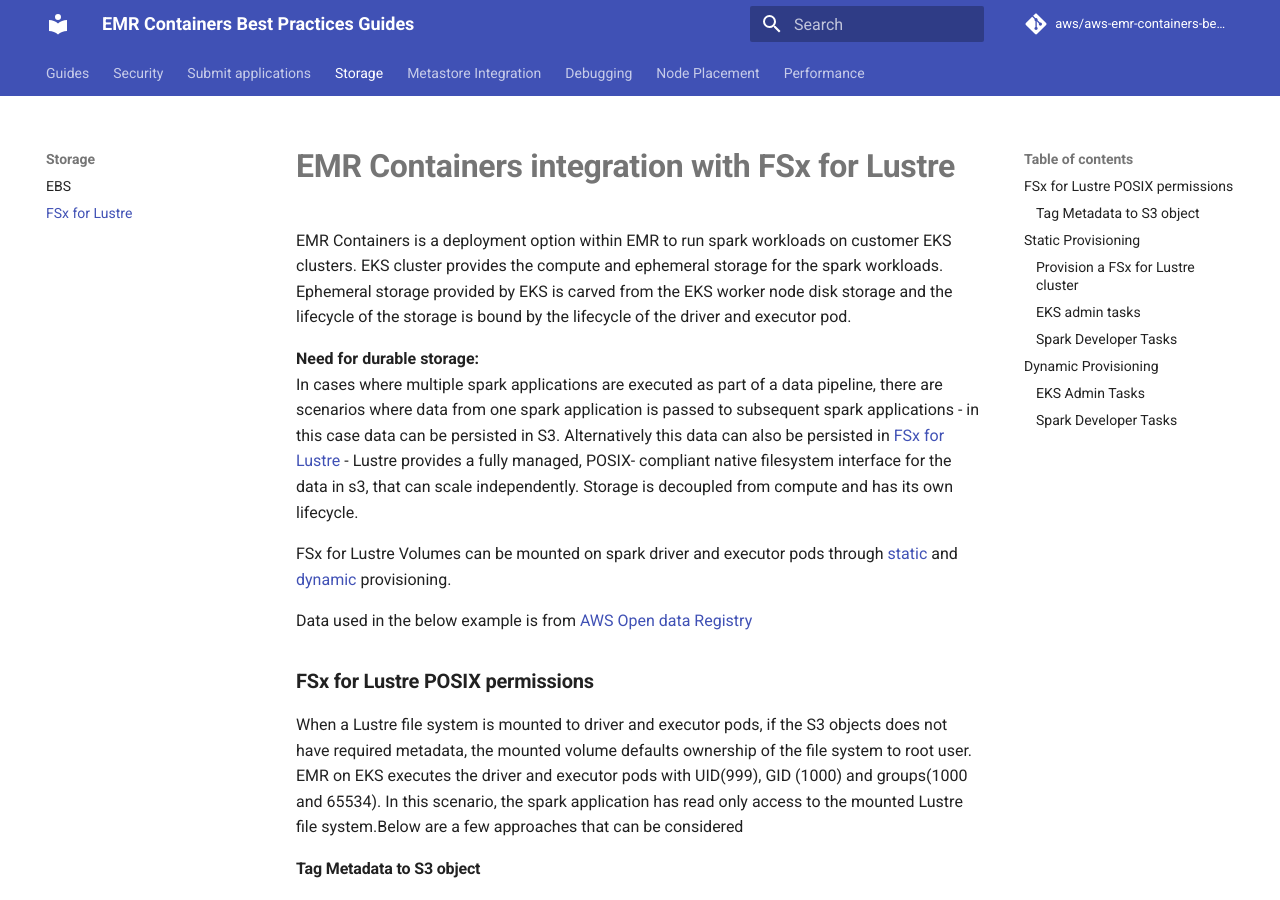
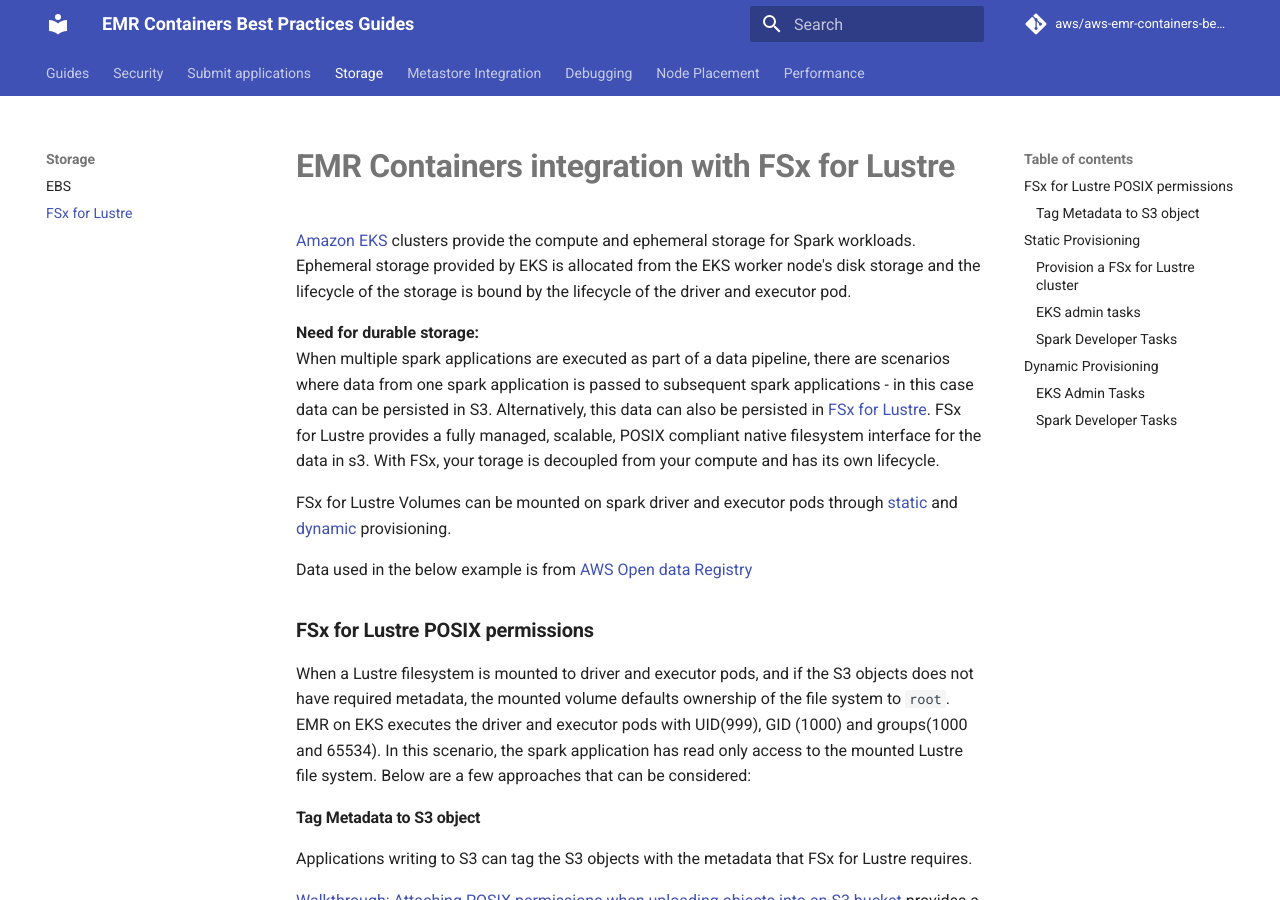
Before and after one commit to aws/aws-emr-containers-best-practices, an MkDocs documentation site: the page built from content/storage/docs/spark/fsx-lustre.md, in a window 1280 px wide and 900 px high. Built offline with MkDocs 1.6.1 and Material for MkDocs 9.7.7, drawn with Linux system fonts in a browser that asks for light colours; comment, search, counter and statistics services are not loaded; some of the changed text lies outside the part shown.

Commit message:
syntax and grammar

````diff
--- a/content/storage/docs/spark/fsx-lustre.md
+++ b/content/storage/docs/spark/fsx-lustre.md
@@ -1,18 +1,18 @@
 # **EMR Containers integration with FSx for Lustre**
 
-EMR Containers is a deployment option within EMR to run spark workloads on customer EKS clusters. EKS cluster provides the compute and ephemeral storage for the spark workloads. Ephemeral storage provided by EKS is carved from the EKS worker node disk storage and the lifecycle of the storage is bound by the lifecycle of the driver and executor pod.
+[Amazon EKS](https://aws.amazon.com/eks/) clusters provide the compute and ephemeral storage for Spark workloads. Ephemeral storage provided by EKS is allocated from the EKS worker node's disk storage and the lifecycle of the storage is bound by the lifecycle of the driver and executor pod.
 
 **Need for durable storage:**
-In cases where multiple spark applications are executed as part of a data pipeline, there are scenarios where data from one spark application is passed to subsequent spark applications - in this case data can be persisted in S3. Alternatively this data can also be persisted in [FSx for Lustre](https://docs.aws.amazon.com/fsx/latest/LustreGuide/what-is.html) - Lustre provides a fully managed, POSIX- compliant native filesystem interface for the data in s3, that can scale independently. Storage is decoupled from compute and has its own lifecycle.
+When multiple spark applications are executed as part of a data pipeline, there are scenarios where data from one spark application is passed to subsequent spark applications - in this case data can be persisted in S3. Alternatively, this data can also be persisted in [FSx for Lustre](https://docs.aws.amazon.com/fsx/latest/LustreGuide/what-is.html). FSx for Lustre provides a fully managed, scalable, POSIX compliant native filesystem interface for the data in s3. With FSx, your torage is decoupled from your compute and has its own lifecycle.
 
 FSx for Lustre Volumes can be mounted on spark driver and executor pods through [static](https://kubernetes.io/docs/concepts/storage/persistent-volumes/#static) and [dynamic](https://kubernetes.io/docs/concepts/storage/persistent-volumes/#dynamic) provisioning.
 
 Data used in the below example is from [AWS Open data Registry](https://registry.opendata.aws/nyc-tlc-trip-records-pds/)
 
 ### **FSx for Lustre POSIX permissions**
-When a Lustre file system is mounted to driver and executor pods, if the S3 objects does not have required metadata, the mounted volume defaults
-ownership of the file system to root user. EMR on EKS executes the driver and executor pods with UID(999), GID (1000) and groups(1000 and 65534).
-In this scenario, the spark application has read only access to the mounted Lustre file system.Below are a few approaches that can be considered
+When a Lustre filesystem is mounted to driver and executor pods, and if the S3 objects does not have required metadata, the mounted volume defaults
+ownership of the file system to `root`. EMR on EKS executes the driver and executor pods with UID(999), GID (1000) and groups(1000 and 65534).
+In this scenario, the spark application has read only access to the mounted Lustre file system. Below are a few approaches that can be considered:
 #### Tag Metadata to S3 object
 Applications writing to S3 can tag the S3 objects with the metadata that FSx for Lustre requires.
 
@@ -51,7 +51,7 @@
 
 Run a [data repository task](https://docs.aws.amazon.com/fsx/latest/LustreGuide/export-data-repo-task.html) with import path and export path pointing to the same S3 prefix. This will export the POSIX permission from FSx for Lustre file system as metadata, that is tagged on S3 objects.
 
-Now that the S3 objects are tagged with metadata, spark application with FSx for Lustre file system mounted will have write access.
+Now that the S3 objects are tagged with metadata, the spark application with FSx for Lustre filesystem mounted will have write access.
 
 
 ### **Static Provisioning**
@@ -161,7 +161,7 @@
 
 
 FSx for Lustre file system is created as described above -[Provision a FSx for Lustre cluster](#Provision a FSx for Lustre cluster)
-Once provisioned, a persistent volume - as specified below is created with direct ( hard-coded) reference to the created lustre file system. Persistent Volume claim for this persistent volume will always use the same file system.
+Once provisioned, a persistent volume - as specified below is created with a direct (hard-coded) reference to the created lustre file system. A Persistent Volume claim for this persistent volume will always use the same file system.
 
 ```
 cat >fsxLustre-static-pv.yaml <<EOF
@@ -191,7 +191,7 @@
 kubectl apply -f fsxLustre-static-pv.yaml
 ```
 
-Now, a Persistent Volume Claim ( PVC) needs to be created that references PV created above.
+Now, a Persistent Volume Claim (PVC) needs to be created that references PV created above.
 
 ```
 cat >fsxLustre-static-pvc.yaml <<EOF
@@ -279,7 +279,7 @@
 
 ### **Dynamic Provisioning**
 
-There is no need to provision a FSx for Lustre file system in advance. A Storage-class resource is created and that provisions FSx for Lustre file system dynamically. PVC is created and it refers to the storage class resource that was created. Whenever a pod refers to the PVC, the storage class invokes the FSx for Lustre Container Storage Interface (CSI) to provision a Lustre file system on the fly dynamically. In this model - FSx for Lustre of type `Scratch File Systems` is  provisioned.
+A FSx for Lustre file system can be provisioned on-demand. A Storage-class resource is created and that provisions FSx for Lustre file system dynamically. A PVC is created and refers to the storage class resource that was created. Whenever a pod refers to the PVC, the storage class invokes the FSx for Lustre Container Storage Interface (CSI) to provision a Lustre file system on the fly dynamically. In this model,  FSx for Lustre of type `Scratch File Systems` is  provisioned.
 
 
 #### EKS Admin Tasks
````
Also changed, not shown: other parts of content/storage/docs/spark/fsx-lustre.md (+2 -2 lines), content/index.md (+1 -1 lines), content/metastore-integrations/docs/aws-glue.md (+5 -5 lines), content/metastore-integrations/docs/hive-metastore.md (+7 -6 lines), content/security/docs/spark/data-encryption.md (+2 -2 lines), content/storage/docs/spark/ebs.md (+8 -8 lines).
